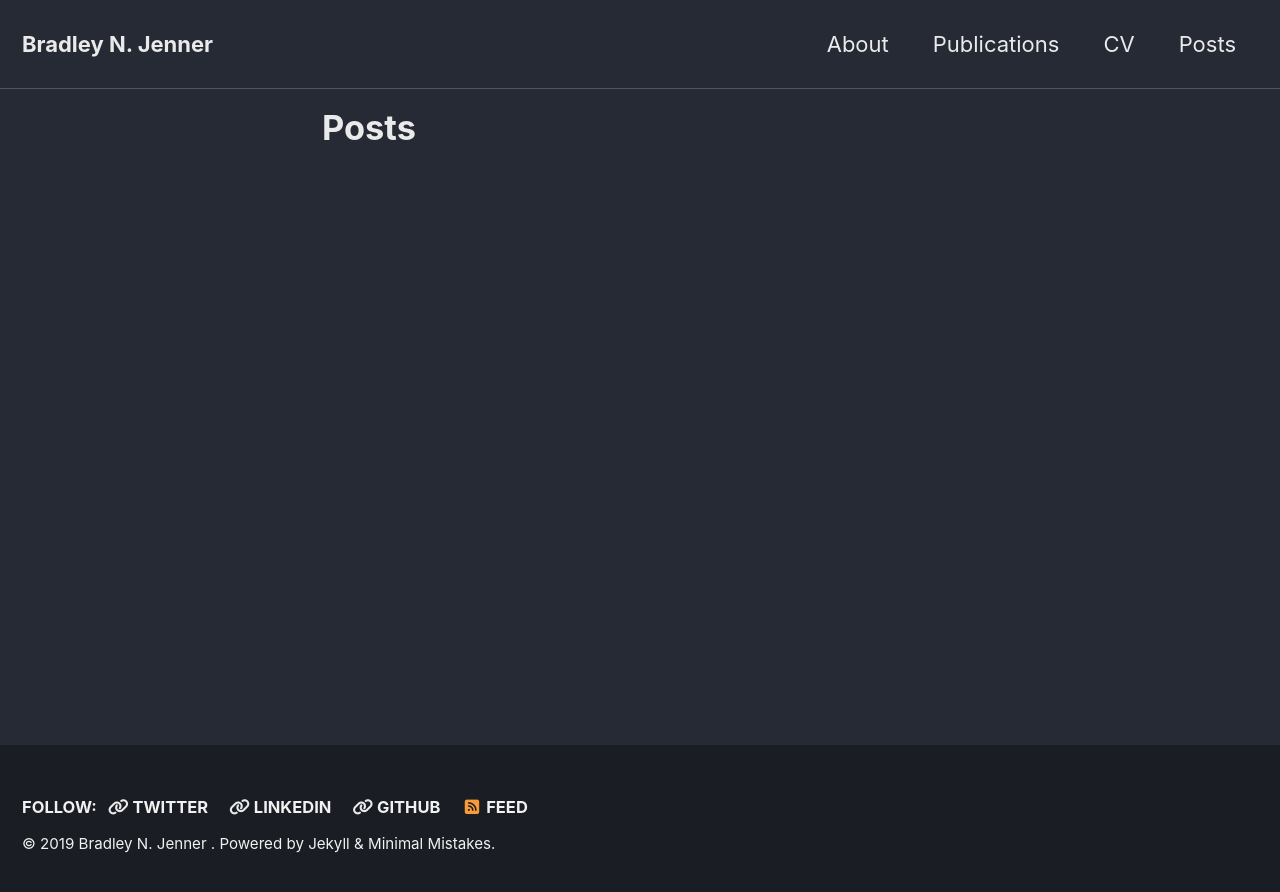
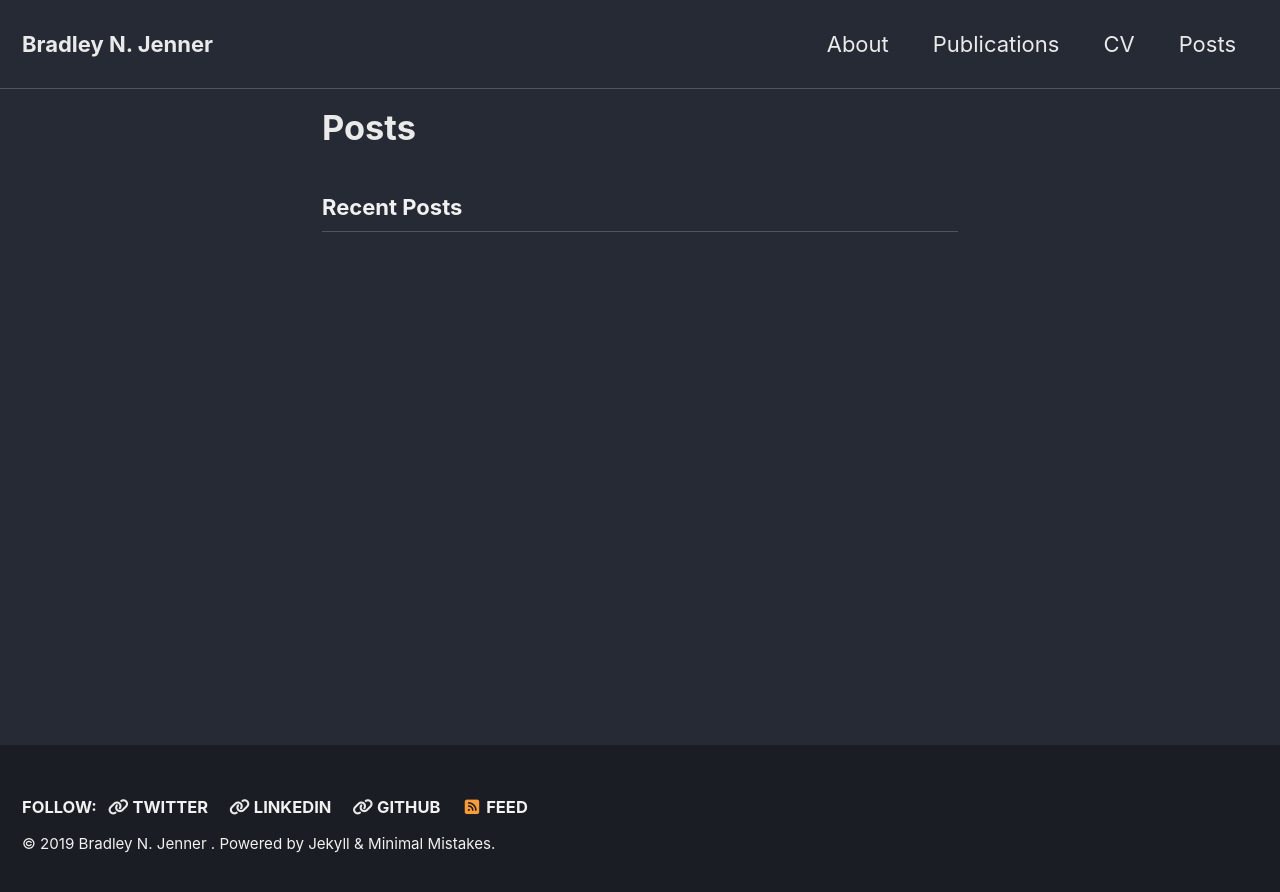
Before and after one commit to bnjenner/bnjenner.github.io, a Jekyll site: the page built from _pages/posts.md, in a window 1280 px wide. Shown: the top 892 px of the page. Built offline with Jekyll 4.4.1, drawn with Linux system fonts in a browser that asks for light colours; cached includes are drawn as plain includes; nearby versions of some CDN libraries.

Commit message:
posts html

```diff
--- a/_pages/posts.md
+++ b/_pages/posts.md
@@ -2,3 +2,11 @@
 layout: single
 title: Posts
 ---
+
+<h3 class="archive__subtitle">{{ "Recent Posts" }}</h3>
+
+{% for post in paginator.posts %}
+  {% include archive-single.html %}
+{% endfor %}
+
+{% include paginator.html %}
```
